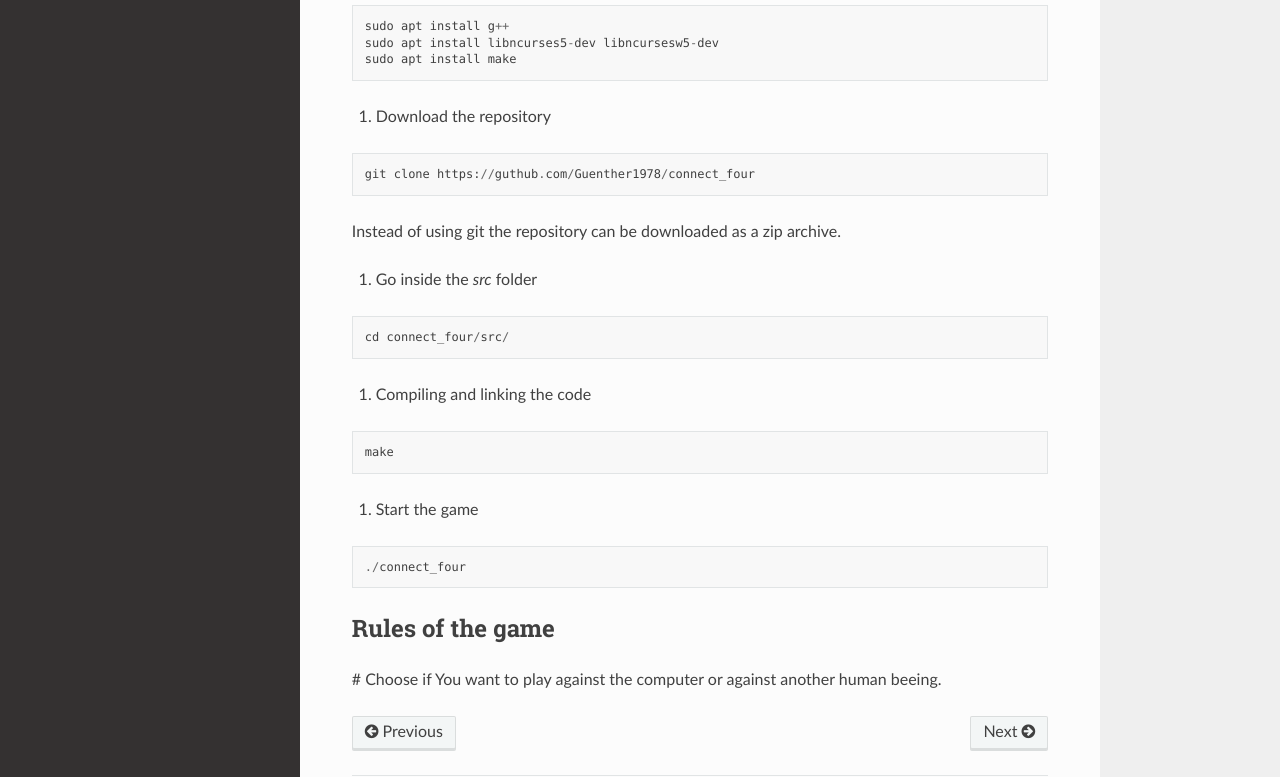
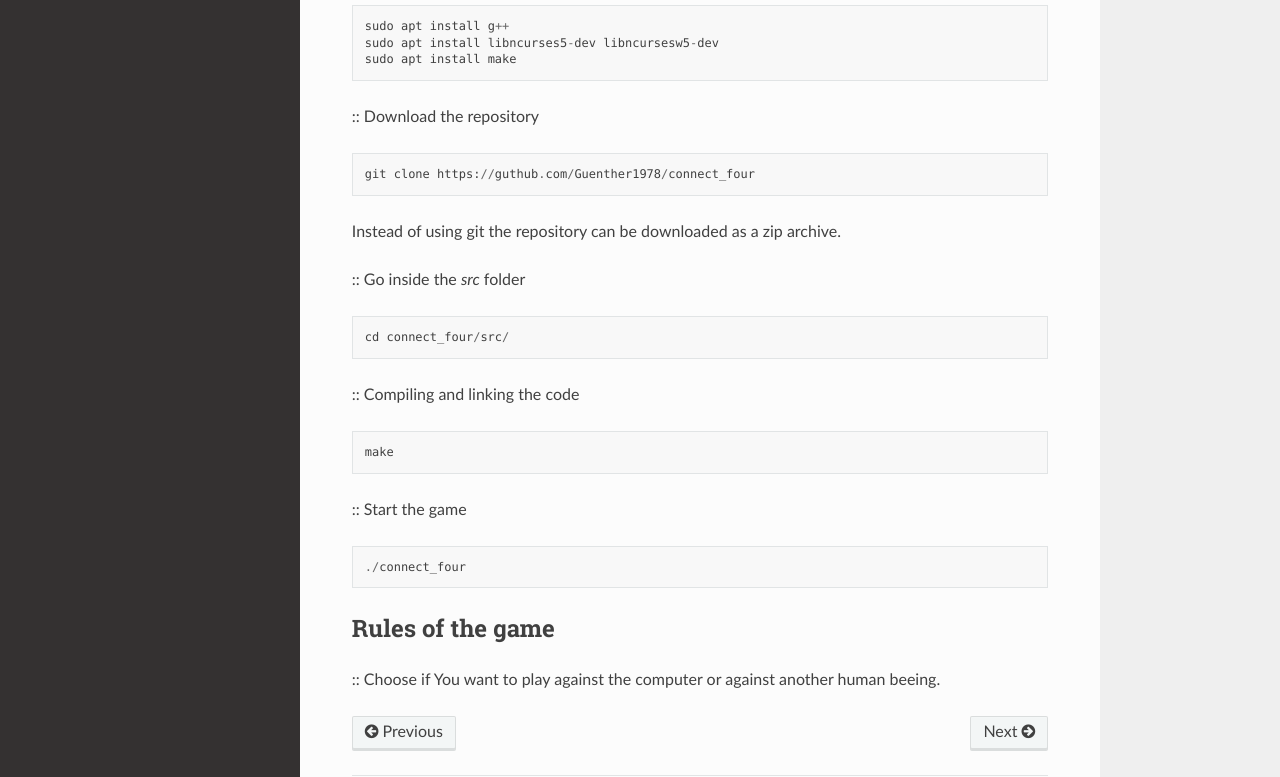
Before and after one commit to Guenther1978/connect_four, a Sphinx documentation site: the page built from doc/source/introduction.rst, in a window 1280 px wide and 1212 px high. Shown: the part 331-1108 px from the top of the window. Built offline with Sphinx 7.4.7 and the Read the Docs theme 2.0.0, drawn with Linux system fonts in a browser that asks for light colours.

Commit message:
Change enumeration.

```diff
--- a/doc/source/introduction.rst
+++ b/doc/source/introduction.rst
@@ -16,7 +16,7 @@ The installation of make is optional, it makes the building easier.
    sudo apt install libncurses5-dev libncursesw5-dev
    sudo apt install make
 
-#. Download the repository
+:: Download the repository
 
 .. code-block::
 
@@ -25,21 +25,21 @@ The installation of make is optional, it makes the building easier.
 
 Instead of using git the repository can be downloaded as a zip archive.
 
-#.  Go inside the *src* folder
+::  Go inside the *src* folder
 
 .. code-block::
 
    cd connect_four/src/
 
 
-#. Compiling and linking the code
+:: Compiling and linking the code
 
 .. code-block::
 
    make
 
 
-#. Start the game
+:: Start the game
 
 .. code-block::
 
@@ -49,5 +49,5 @@ Instead of using git the repository can be downloaded as a zip archive.
 Rules of the game
 -----------------
 
-# Choose if You want to play against the computer or against another
+:: Choose if You want to play against the computer or against another
 human beeing.
```
